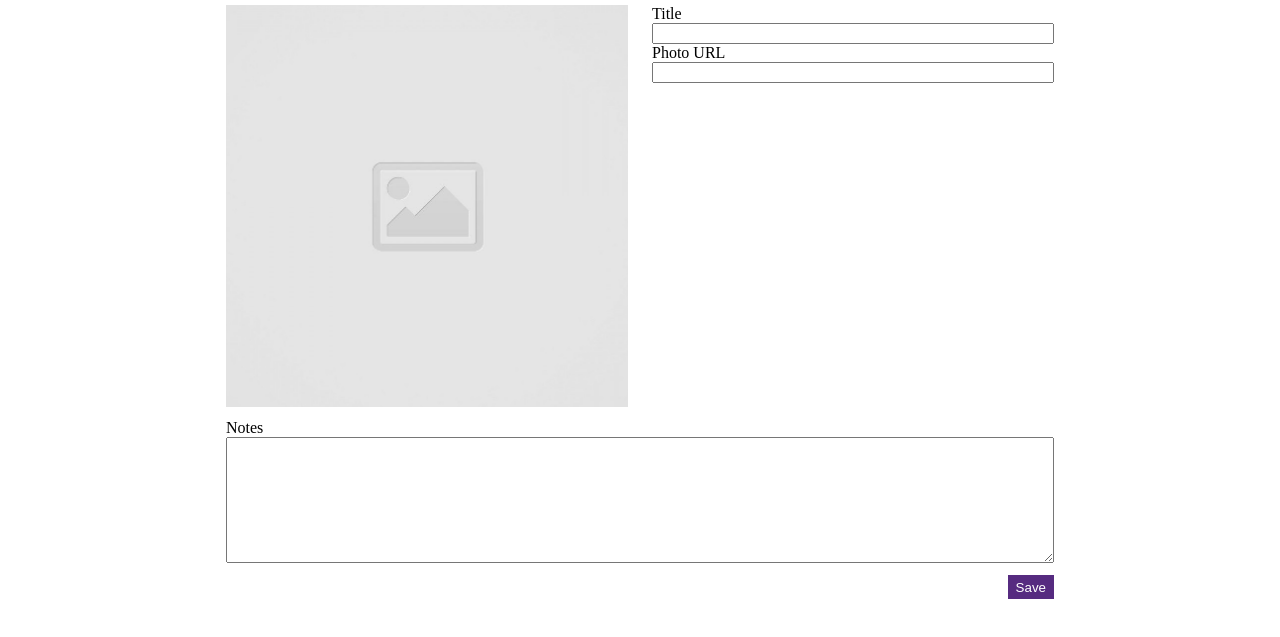
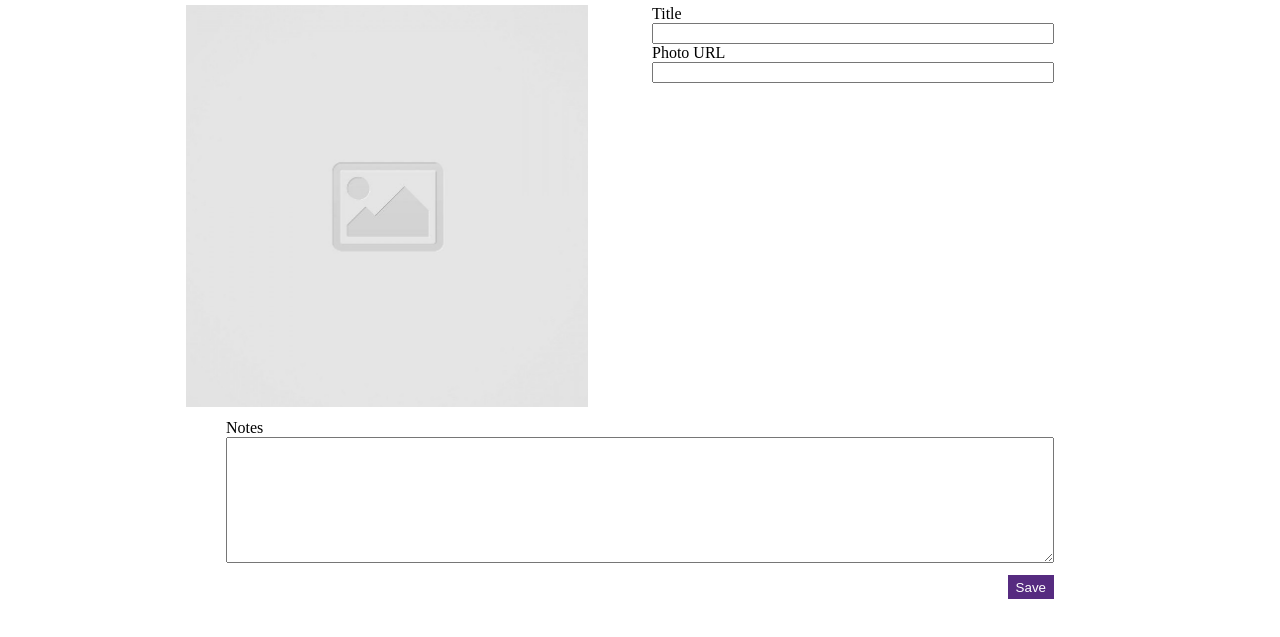
Before and after one commit to bbrown949/code-journal, a website: page index.html in a window 1280 px wide. Shown: the part 113-750 px from the top of the page. Drawn offline with Linux system fonts and the light colour scheme.

Commit message:
issue two shawn notes

```diff
--- a/css/layout.css
+++ b/css/layout.css
@@ -38,3 +38,8 @@
 .entries-navigation {
   display: flex;
 }
+
+img {
+  position: relative;
+  right: 40px;
+}
--- a/css/styles.css
+++ b/css/styles.css
@@ -1,3 +1,7 @@
+* {
+  list-style: none;
+}
+
 #container {
   margin: auto;
 }
@@ -61,3 +65,7 @@ button {
   justify-content: space-between;
   align-items: center;
 }
+
+.src {
+  padding-right: 50px;
+}
--- a/js/main.js
+++ b/js/main.js
@@ -2,6 +2,8 @@ const entriesList = document.querySelector('#entries');
 const $photoURL = document.querySelector('.url');
 const $imagePlaceholder = document.querySelector('.image-placeholder');
 const entryImagePlaceholder = 'images/placeholder-image-square.jpg';
+const entryForm = document.querySelector('div[data-view="entry-form"]');
+const entries = document.querySelector('div[data-view="entries"]');
 
 $photoURL.addEventListener('input', function (event) {
   $imagePlaceholder.setAttribute('src', event.target.value);
@@ -24,7 +26,6 @@ $entryForm.addEventListener('submit', function (event) {
   // const $renderEntry = renderEntry(singleData);
   entriesList.prepend(renderEntry(singleData));
   viewSwap('entries');
-  data.view = 'entries';
 });
 
 function renderEntry(entry) {
@@ -69,8 +70,6 @@ function toggleNoEntries() {
 }
 
 function viewSwap(view) {
-  const entryForm = document.querySelector('div[data-view="entry-form"]');
-  const entries = document.querySelector('div[data-view="entries"]');
 
   if (view === 'entry-form') {
     entryForm.classList.remove('hidden');
```
